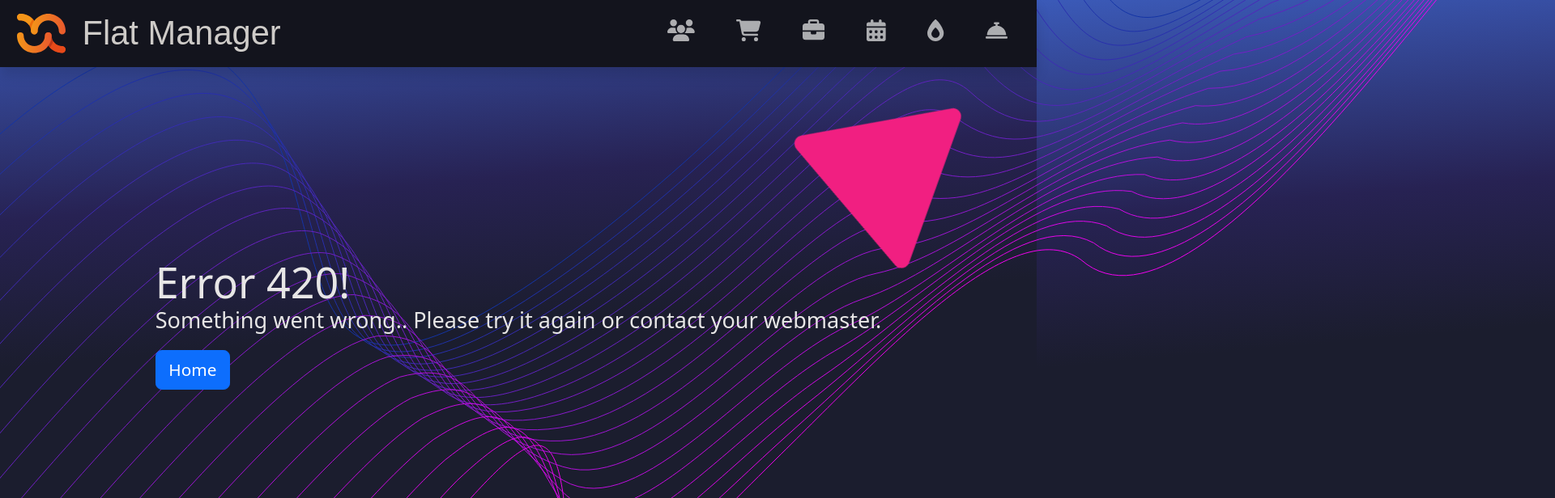
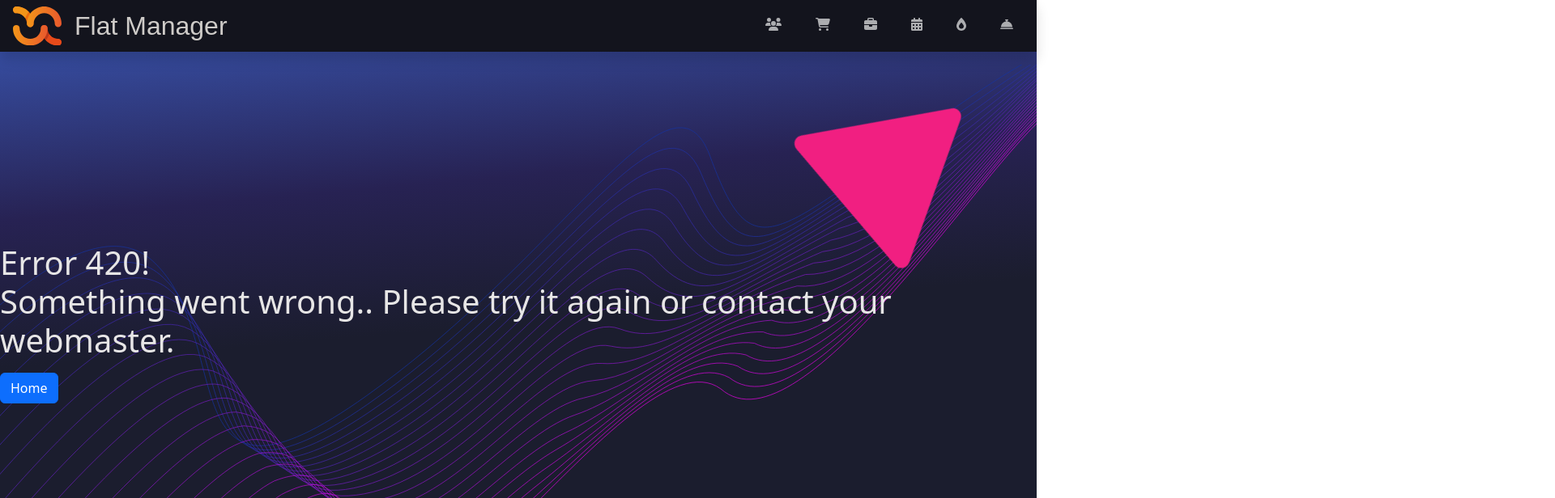
Before and after one commit to SamuelFoc/Flat-Manager-App, a React (Create React App) app: page / in a window 1280 px wide. Shown: the top 616 px of the page at 81% size, 1920 px wide, since content can reach past the window. Built offline with nearby package versions, Linux system fonts and the light colour scheme.

Commit message:
Edit HTML bcg shapes

```diff
--- a/public/index.html
+++ b/public/index.html
@@ -28,8 +28,6 @@
     </div>
     <div class="blend">
       <svg
-        width="1920"
-        height="1080"
         viewBox="0 0 1920 1080"
         fill="none"
         xmlns="http://www.w3.org/2000/svg"
--- a/src/index.css
+++ b/src/index.css
@@ -2,7 +2,6 @@
   margin: 0;
   padding: 0;
   text-decoration: none;
-  font-size: 1.3rem;
   font-weight: 100;
 }
 * {
@@ -41,6 +40,7 @@ body {
 
 .blend {
   position: absolute;
+  width: 100vw;
   left: 0px;
   bottom: 0px;
   z-index: -2;
```
